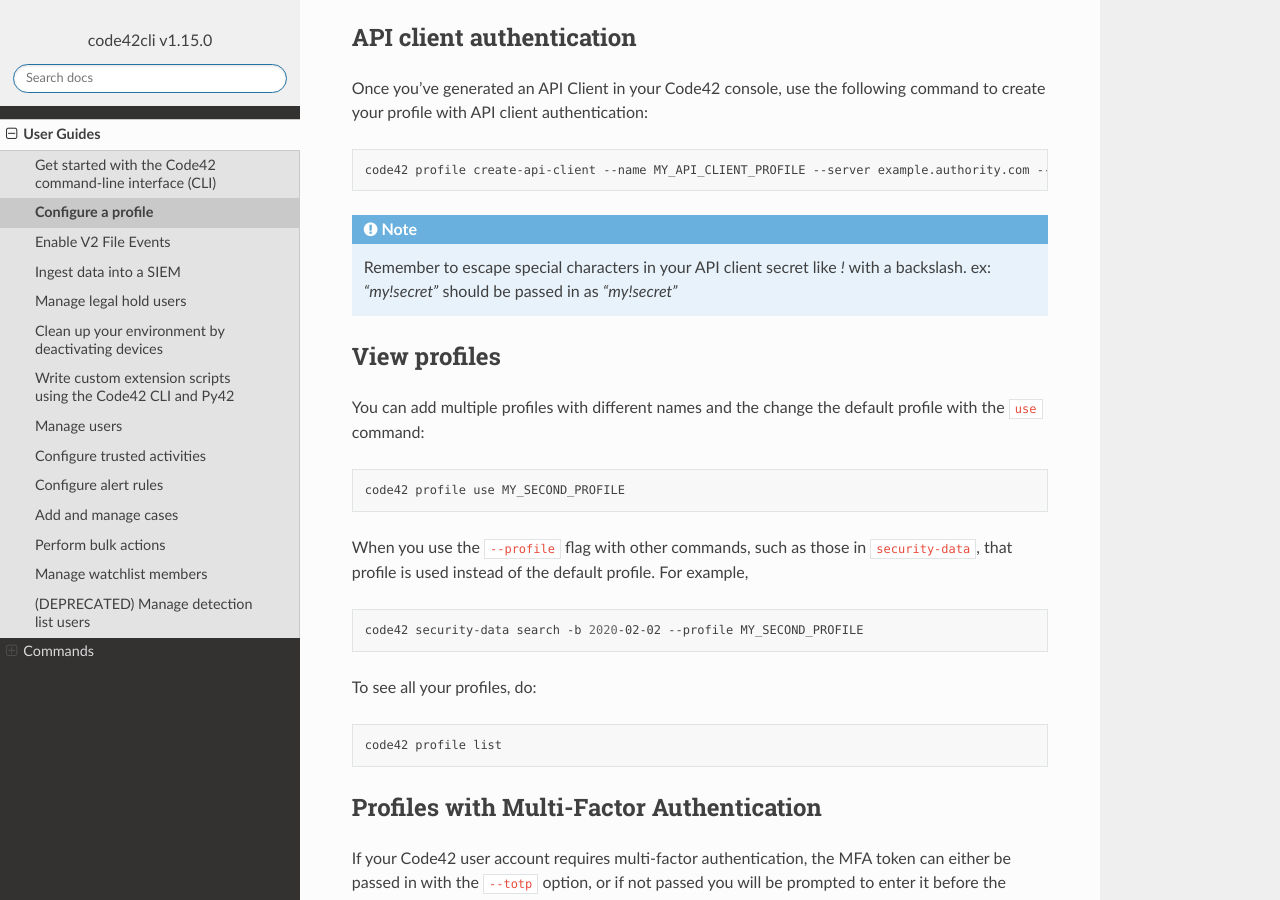
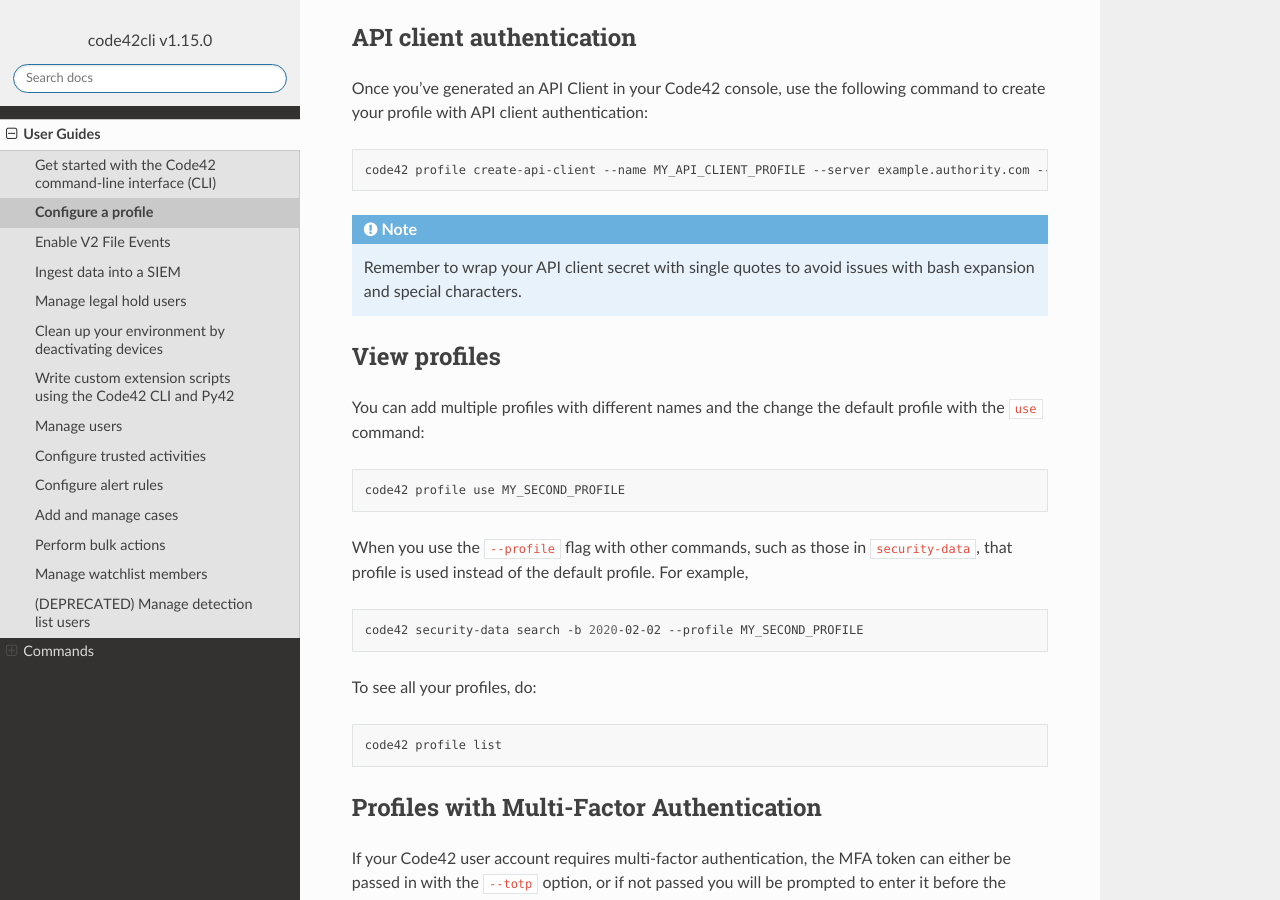
Before and after one commit to code42/code42cli, a Sphinx documentation site: the page built from docs/userguides/profile.md, in a window 1280 px wide and 900 px high, scrolled down 576 px. Built offline with Sphinx 7.4.7 and the Read the Docs theme 2.0.0, drawn with Linux system fonts in a browser that asks for light colours; the version number is read from the project's files by our own code.

Commit message:
suggest wrapping secrets in single quotes

````diff
--- a/docs/userguides/profile.md
+++ b/docs/userguides/profile.md
@@ -25,7 +25,7 @@
 ```
 
 ```{eval-rst}
-.. note:: Remember to escape special characters in your API client secret like `!` with a backslash. ex: `"my!secret"` should be passed in as `"my\!secret"`
+.. note:: Remember to wrap your API client secret with single quotes to avoid issues with bash expansion and special characters.
 ```
 
 ## View profiles
````
